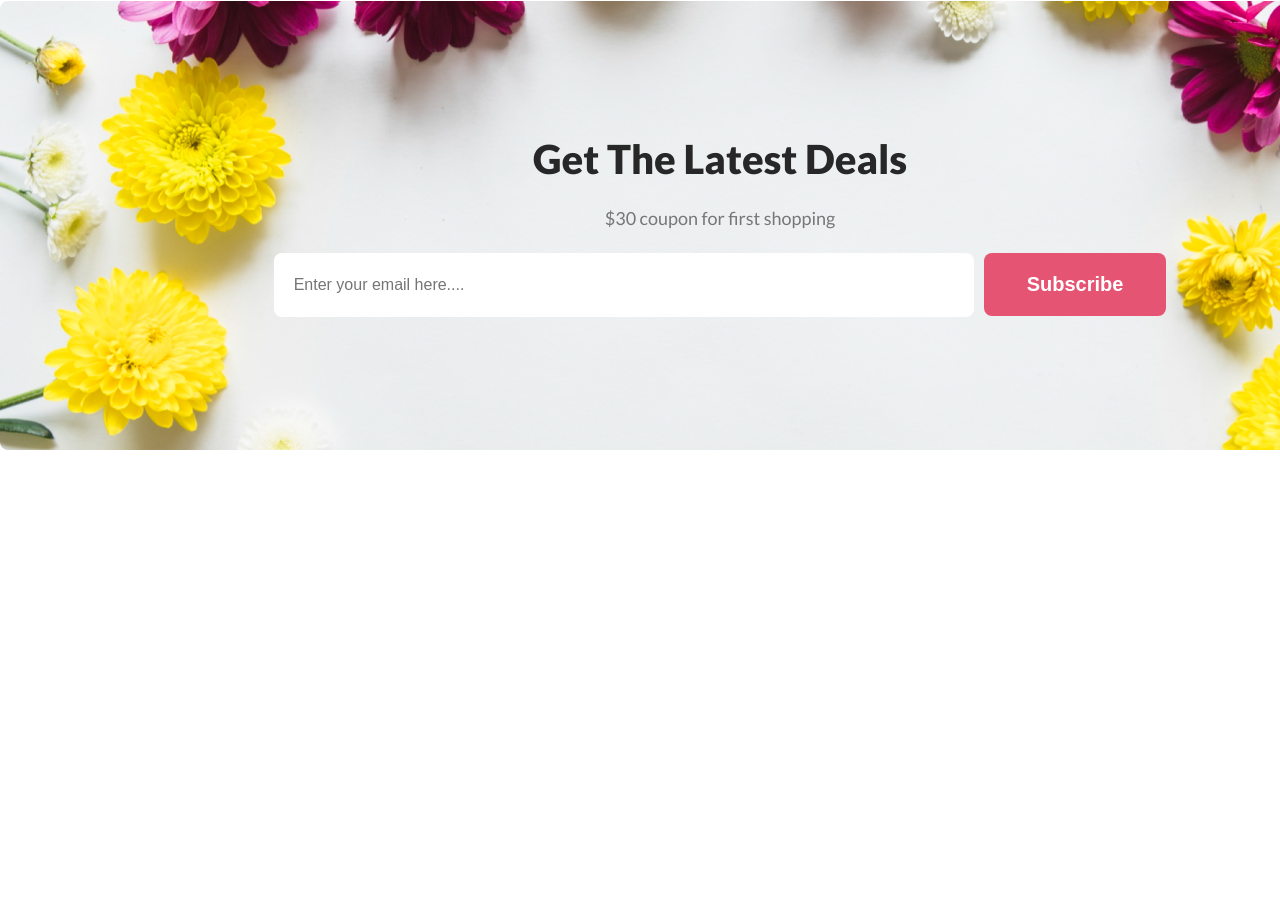
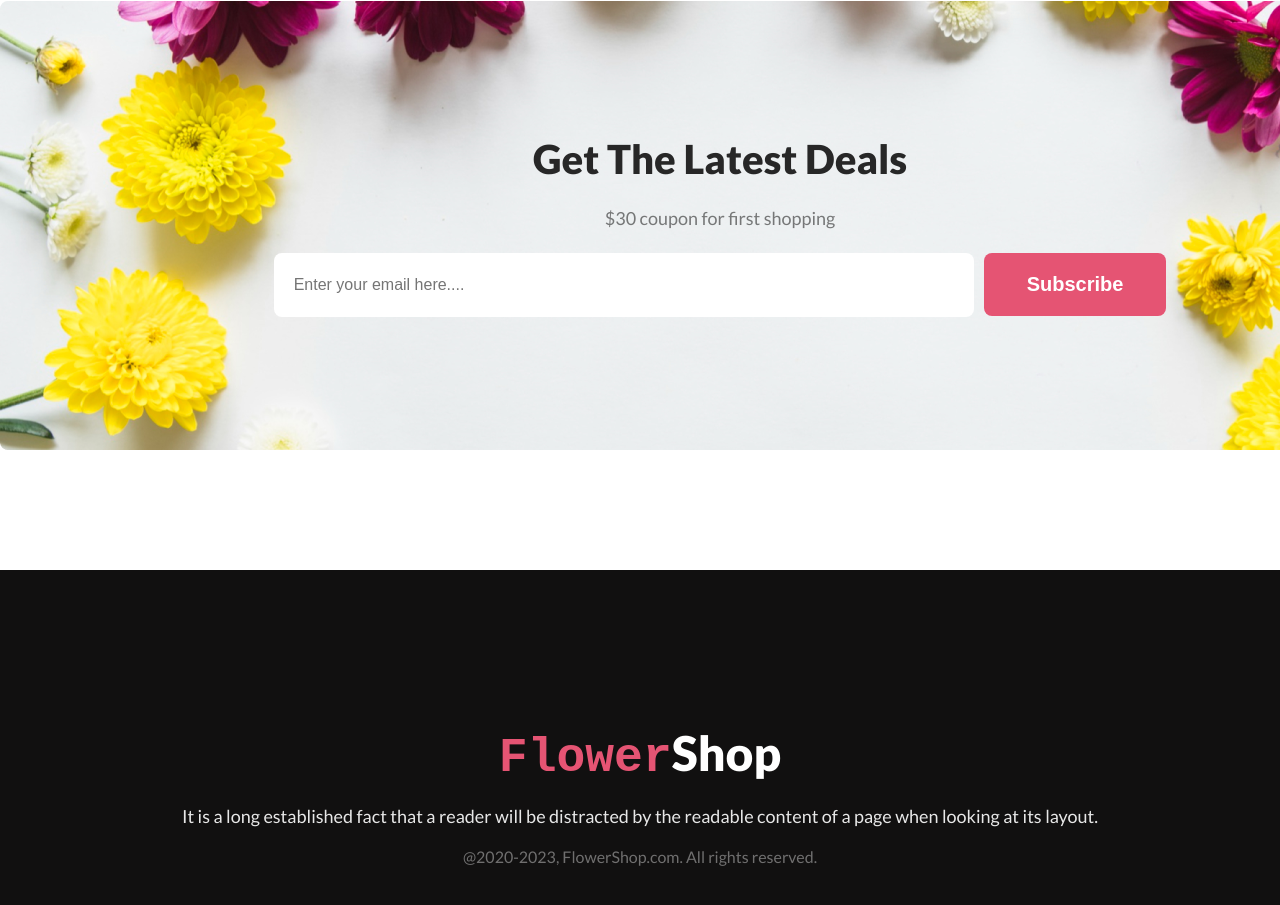
Before and after one commit to Masud-Rana-1002/flower-shop, a plain HTML site: page index.html in a window 1280 px wide. Shown: the part 3620-4525 px from the top of the page. Before the commit the page ends 4190 px from the top, so only its background shows below. Drawn offline with Linux system fonts and the light colour scheme.

Commit message:
footer section add

```diff
--- a/index.html
+++ b/index.html
@@ -136,9 +136,13 @@
             </section>
            <!-- Subscribe section end here -->
     </main>
+    <!-- footer section start here -->
     <footer>
-
+        <h3><samp>Flower</samp>Shop</h3>
+        <p class="foot-des">It is a long established fact that a reader will be distracted by the readable content of a page when looking at its layout.</p>
+        <p class="copy-right">@2020-2023, FlowerShop.com. All rights reserved. </p>
     </footer>
+    <!-- footer section end here -->
 </body>
 
 </html>
--- a/style.css
+++ b/style.css
@@ -177,7 +177,7 @@ header {
     color: rgb(39, 39, 39);
 }
 
-.deal-contant>h3>samp {
+samp {
     color: rgb(229, 84, 115);
 }
 
@@ -255,3 +255,33 @@ header {
 }
 
 /* Subscribe section end here  */
+footer {
+    background: rgb(17, 16, 16);
+    height: 449px;
+    display: flex;
+    flex-direction: column;
+    align-items: center;
+    justify-content: center;
+    gap: 20px;
+
+}
+
+footer>h3 {
+    font-size: 48px;
+    font-weight: 800;
+    color: rgb(255, 255, 255);
+    text-align: center;
+}
+
+.foot-des {
+    color: rgba(255, 255, 255, 0.9);
+    font-size: 18px;
+    font-weight: 400;
+    text-align: center;
+}
+
+.copy-right {
+    color: rgba(255, 255, 255, 0.4);
+    font-size: 16px;
+    text-align: center;
+}
```
